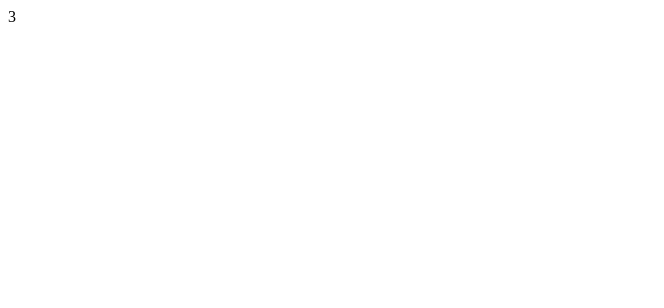
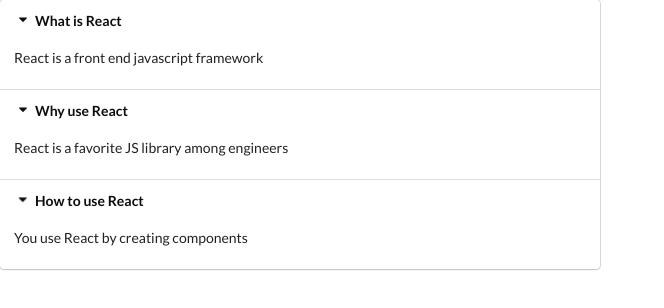
Before and after one commit to dzlatarov/ReactRender, a React (Create React App) app in the folder widgets/: page / in a window 1280 px wide. Shown: the top 308 px of the page, without its empty margins (0-664 px from the left). Built offline with nearby package versions, Linux system fonts and the light colour scheme.

Commit message:
import semantic style and render items

```diff
--- a/widgets/public/index.html
+++ b/widgets/public/index.html
@@ -1,15 +1,14 @@
 <!DOCTYPE html>
 <html lang="en">
+
 <head>
   <meta charset="utf-8" />
   <link rel="icon" href="%PUBLIC_URL%/favicon.ico" />
   <meta name="viewport" content="width=device-width, initial-scale=1" />
   <meta name="theme-color" content="#000000" />
-    <meta
-      name="description"
-      content="Web site created using create-react-app"
-    />
+  <meta name="description" content="Web site created using create-react-app" />
   <link rel="apple-touch-icon" href="%PUBLIC_URL%/logo192.png" />
+  <link rel="stylesheet" href="https://cdnjs.cloudflare.com/ajax/libs/semantic-ui/2.4.1/semantic.min.css">
   <!--
       manifest.json provides metadata used when your web app is installed on a
       user's mobile device or desktop. See https://developers.google.com/web/fundamentals/web-app-manifest/
@@ -26,6 +25,7 @@
     -->
   <title>React App</title>
 </head>
+
 <body>
   <noscript>You need to enable JavaScript to run this app.</noscript>
   <div id="root"></div>
@@ -40,4 +40,5 @@
       To create a production bundle, use `npm run build` or `yarn build`.
     -->
 </body>
+
 </html>
--- a/widgets/src/components/Accordion.js
+++ b/widgets/src/components/Accordion.js
@@ -1,9 +1,21 @@
 import React from 'react'
 
 export const Accordion = ({ items }) => {
+    const renderedItems = items.map(item => {
+        return <React.Fragment key={item.title}>
+            <div className="title active">
+                <i className="dropdown icon"></i>
+                {item.title}
+            </div>
+            <div className="content active">
+                <p>{item.content}</p>
+            </div>
+        </React.Fragment>
+    })
+
     return (
-        <div>
-            {items.length}
+        <div className="ui styled accordion">
+            {renderedItems}
         </div>
     )
 }
```
Lines whose indentation alone changed are shown as unchanged.
